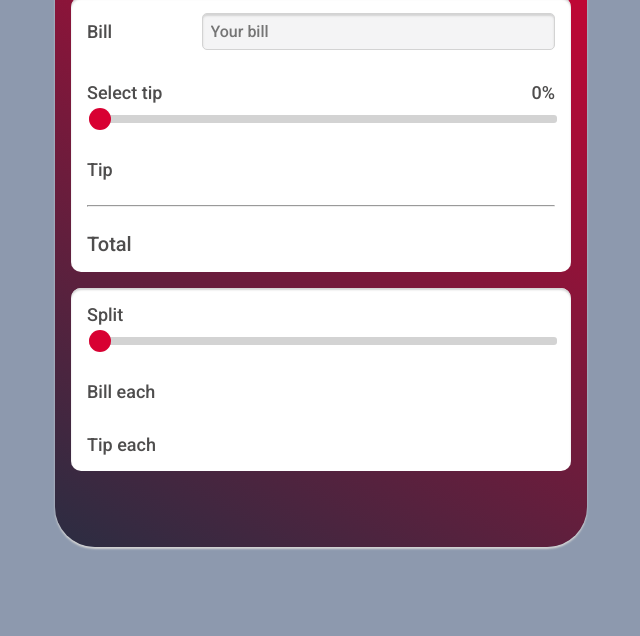
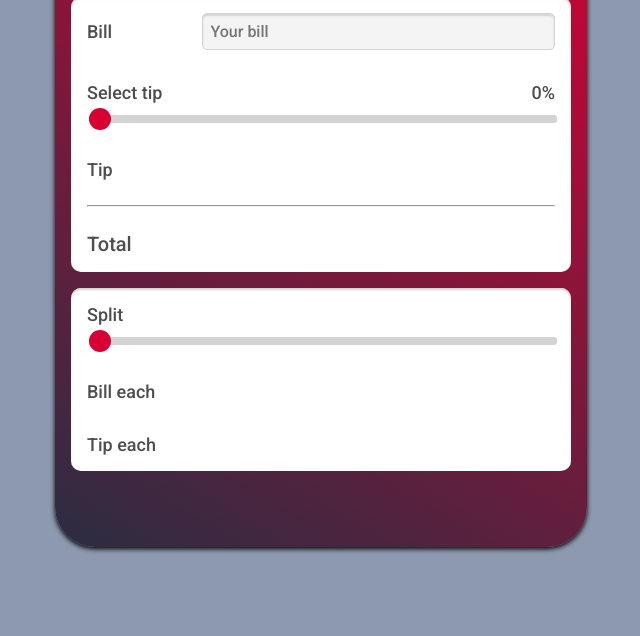
Before and after one commit to CoryRunn/TipCalculator, a plain HTML site: page index.html in a window 1280 px wide. Shown: the part 164-800 px from the top of the page, without its empty margins (319-959 px from the left). Drawn offline with Linux system fonts and the light colour scheme.

Commit message:
Adjust box-shadow

```diff
--- a/styles.css
+++ b/styles.css
@@ -12,7 +12,7 @@ main {
     background: linear-gradient(30deg, #2b2d42, #d80032);
     padding: 3rem 1.6rem 6rem;
     border-radius: 4rem;
-    box-shadow: 0 2px 2px lightgray;
+    box-shadow: 0 2px 5px black;
 }
 
 h1 {
```
